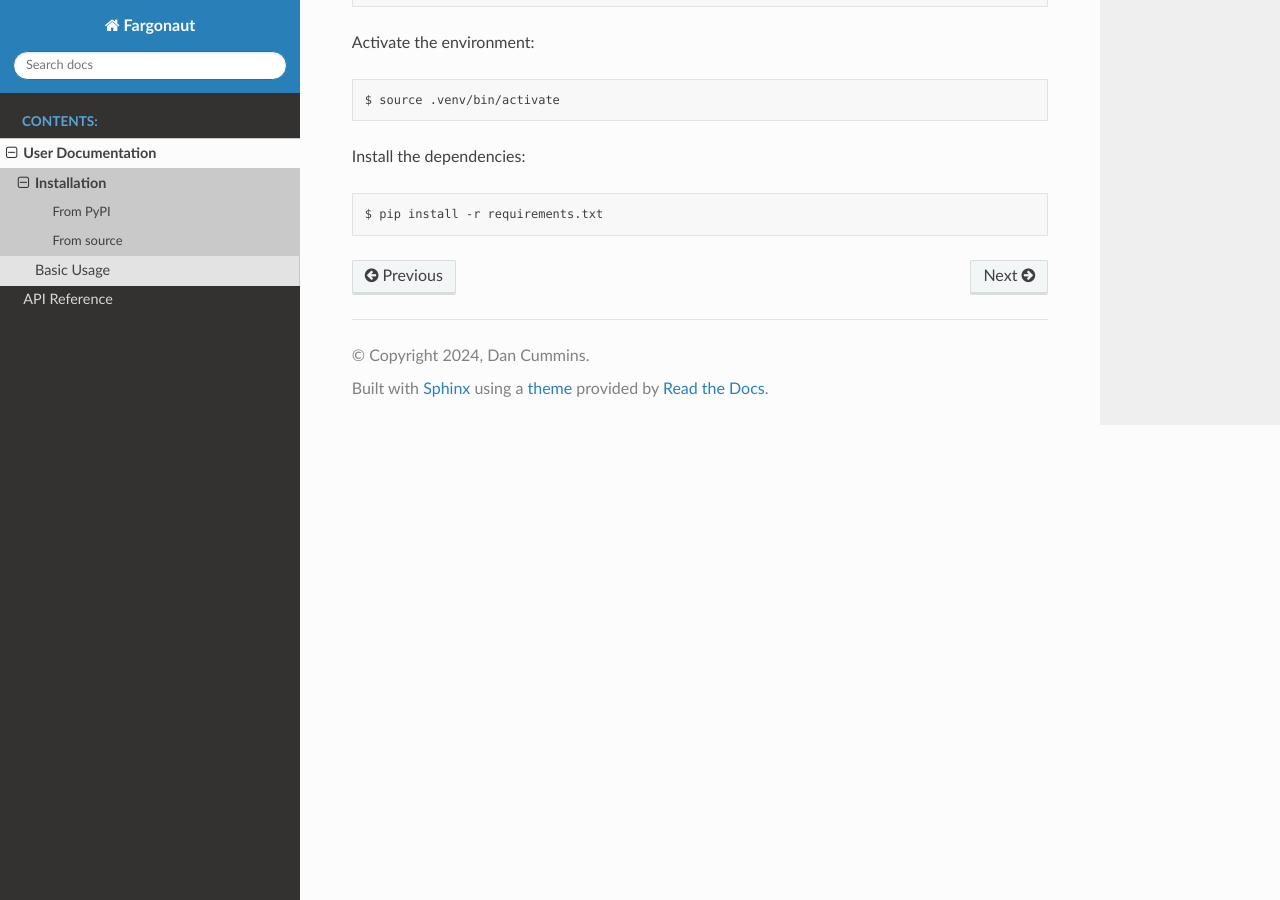
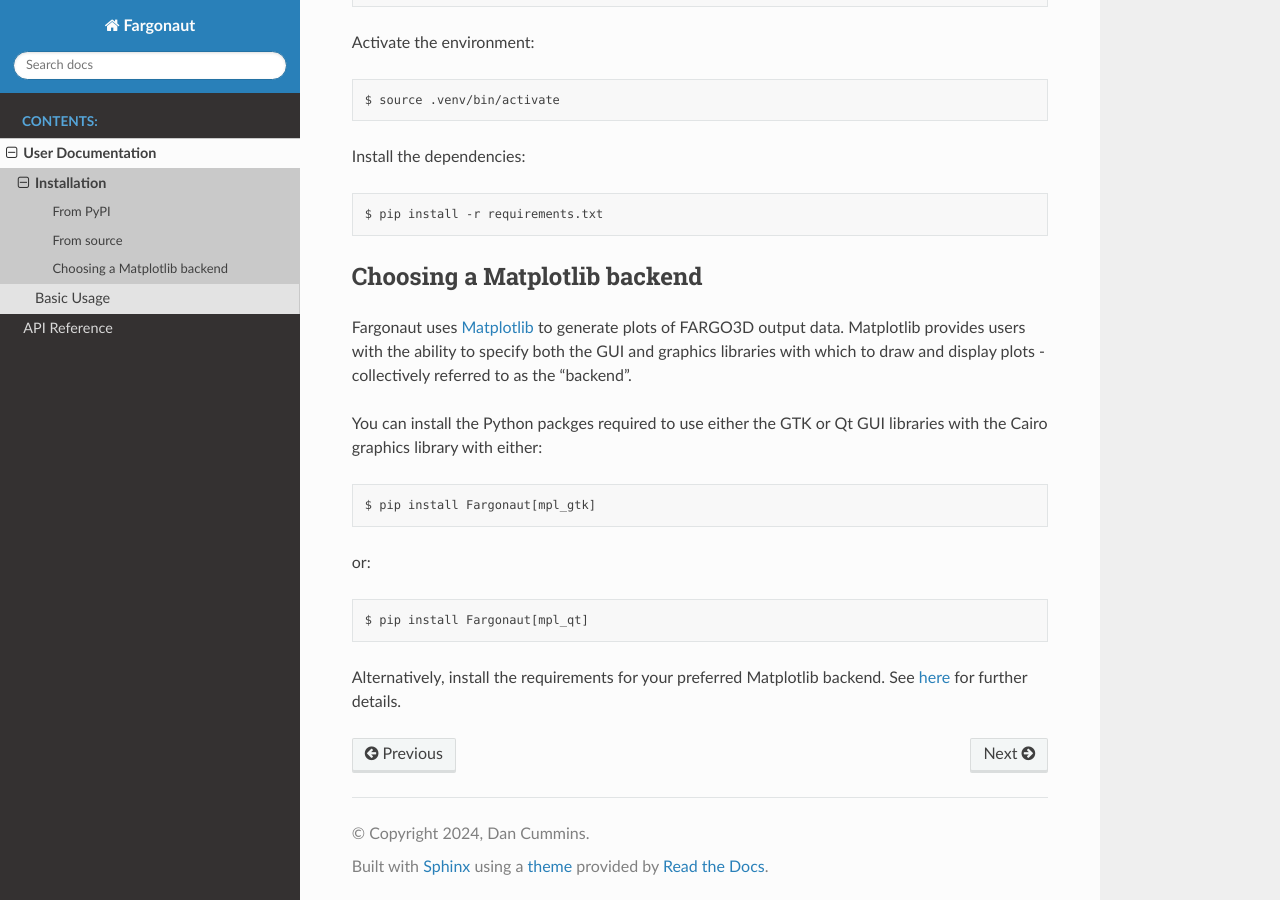
Before and after one commit to dc2917/Fargonaut, a Sphinx documentation site: the page built from docs/source/user_docs/installation.rst, in a window 1280 px wide and 900 px high, scrolled down 928 px. Built offline with Sphinx 7.4.7 and the Read the Docs theme 3.1.0, drawn with Linux system fonts in a browser that asks for light colours.

Commit message:
Explain matplotlib backend requirements installation

```diff
--- a/docs/source/user_docs/installation.rst
+++ b/docs/source/user_docs/installation.rst
@@ -42,5 +42,26 @@ Install the dependencies::
   $ pip install -r requirements.txt
 
 
+Choosing a Matplotlib backend
+-----------------------------
+
+Fargonaut uses `Matplotlib`_ to generate plots of FARGO3D output data. Matplotlib
+provides users with the ability to specify both the GUI and graphics libraries with
+which to draw and display plots - collectively referred to as the "backend".
+
+You can install the Python packges required to use either the GTK or Qt GUI libraries
+with the Cairo graphics library with either::
+
+  $ pip install Fargonaut[mpl_gtk]
+
+or::
+
+  $ pip install Fargonaut[mpl_qt]
+
+Alternatively, install the requirements for your preferred Matplotlib backend. See
+`here`_ for further details.
+
 .. _Git: https://git-scm.com/book/en/v2/Getting-Started-Installing-Git
 .. _Python: https://www.python.org/downloads/
+.. _Matplotlib: https://matplotlib.org/
+.. _here: https://matplotlib.org/stable/users/explain/figure/backends.html
```
